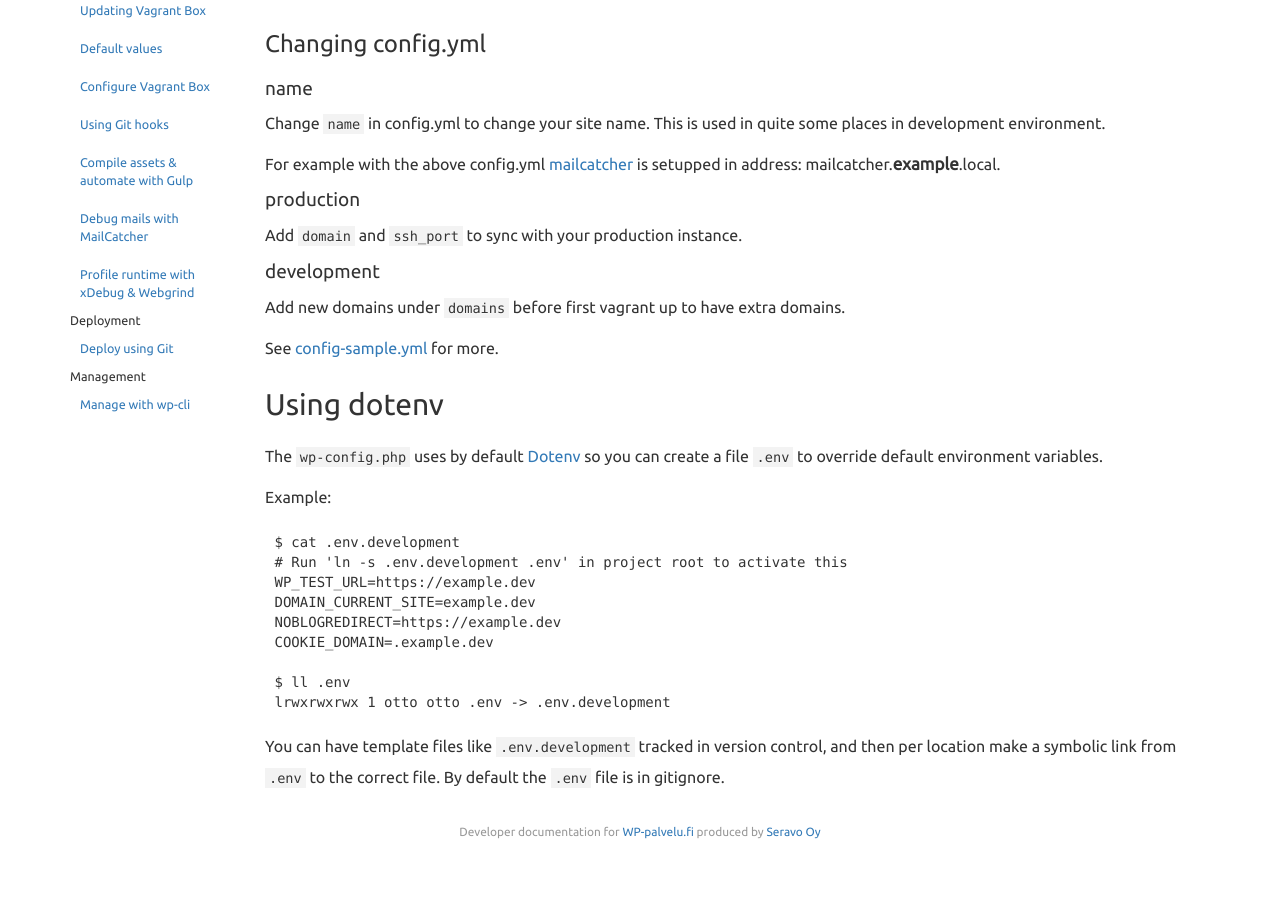
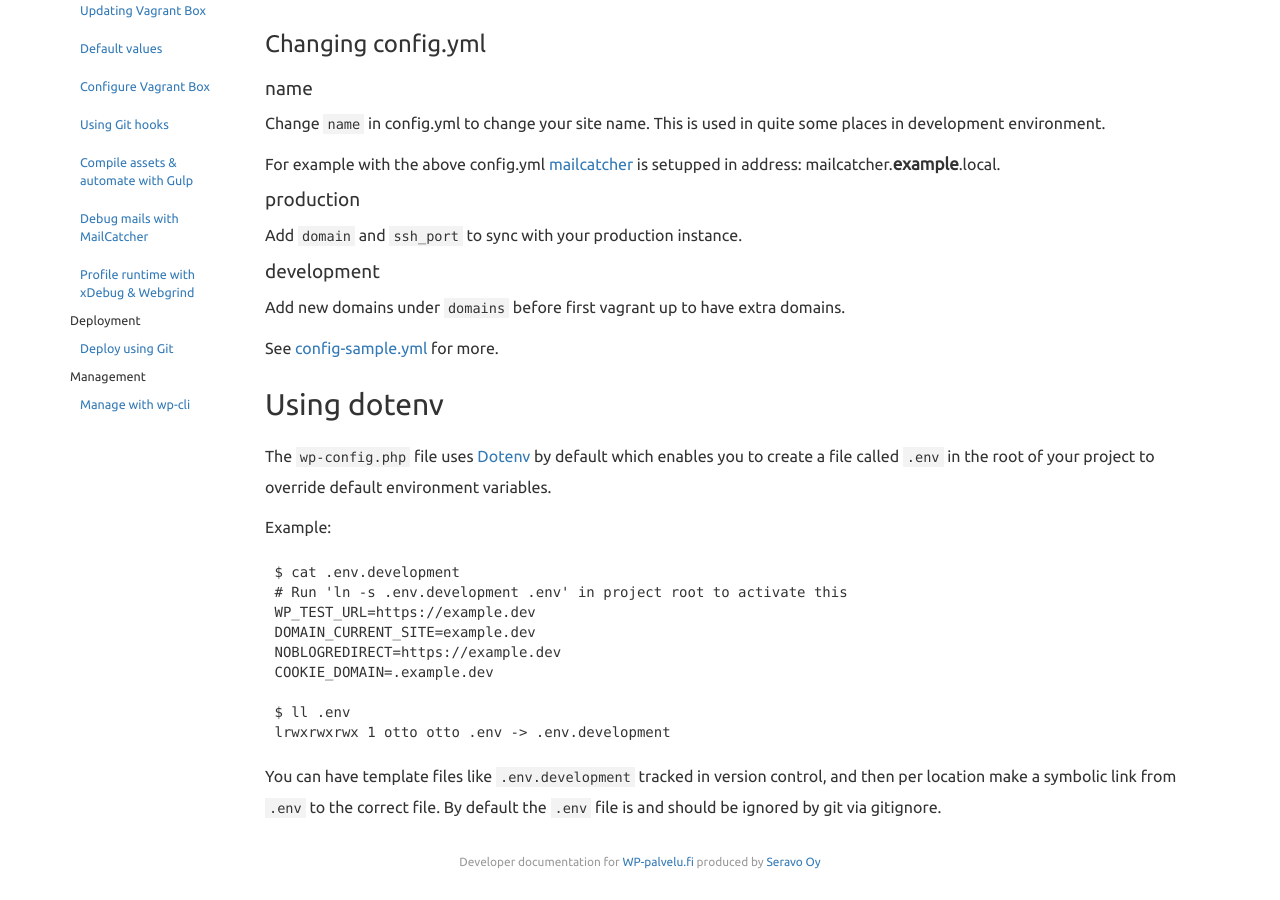
Before and after one commit to Seravo/docs, a Jekyll site: the page built from _posts/2015-10-12-configure-vagrant-box.md, in a window 1280 px wide and 900 px high, scrolled down 631 px. Built offline with Jekyll 4.4.1, drawn with Linux system fonts in a browser that asks for light colours; nearby versions of some CDN libraries; Markdown is read by kramdown in place of the engine named in the settings; before the commit the page ends 1501 px from its top, so only the background shows below that; some of the changed text lies outside the part shown.

Commit message:
Proofreading, some language improvements for otto's changes

````diff
--- a/_layouts/page.html
+++ b/_layouts/page.html
@@ -16,7 +16,7 @@ layout: default
             <i class="glyphicon glyphicon-edit"></i> Edit in Prose.io
           </a -->
           <a href="https://github.com/{{site.github.repo}}/edit/gh-pages/{{page.path}}" class="btn btn-default pull-right-md pull-left-sm">
-            <i class="glyphicon glyphicon-file"></i> Edit in GitHub.com
+            <i class="glyphicon glyphicon-file"></i> Edit on GitHub.com
           </a>
         </div>
       </div>
--- a/_posts/2015-10-12-configure-vagrant-box.md
+++ b/_posts/2015-10-12-configure-vagrant-box.md
@@ -48,7 +48,7 @@ See [config-sample.yml](https://github.com/Seravo/wordpress/blob/master/config-s
 
 ## Using dotenv
 
-The `wp-config.php` uses by default [Dotenv](https://github.com/vlucas/phpdotenv) so you can create a file `.env` to override default environment variables.
+The `wp-config.php` file uses [Dotenv](https://github.com/vlucas/phpdotenv) by default which enables you to create a file called `.env` in the root of your project to override default environment variables.
 
 Example:
 ```
@@ -63,4 +63,4 @@ $ ll .env
 lrwxrwxrwx 1 otto otto .env -> .env.development
 ```
 
-You can have template files like `.env.development` tracked in version control, and then per location make a symbolic link from `.env` to the correct file. By default the `.env` file is in gitignore.
+You can have template files like `.env.development` tracked in version control, and then per location make a symbolic link from `.env` to the correct file. By default the `.env` file is and should be ignored by git via gitignore.
````
Also changed, not shown: _posts/2015-10-10-configure-ssh.md (+1 -1 lines).
